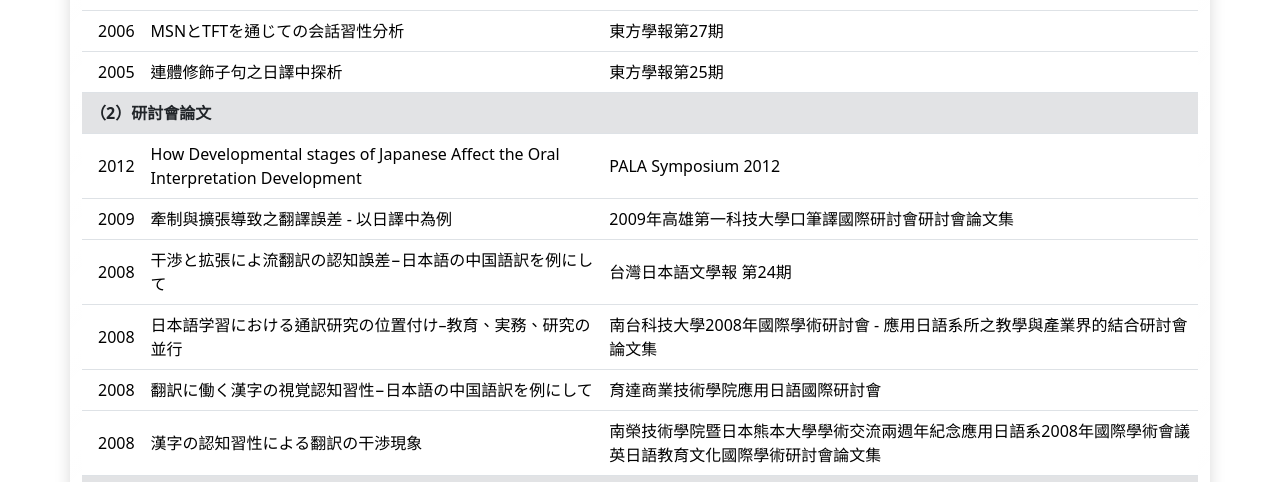
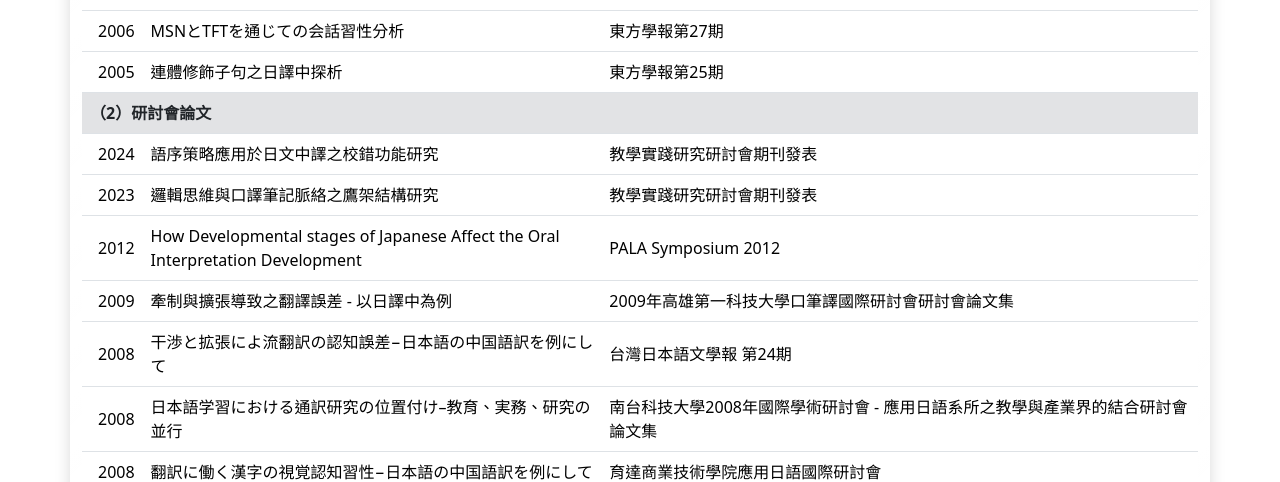
Before and after one commit to nagayasushizumi/nagayasushizumi.github.io, a plain HTML site: page index.html in a window 1280 px wide. Shown: the part 5442-5924 px from the top of the page. Drawn offline with Linux system fonts and the light colour scheme; no server answers.

Commit message:
新增2筆論文發表資訊

```diff
--- a/pages/page_1.html
+++ b/pages/page_1.html
@@ -206,6 +206,8 @@
               <tr><td class="ps-3">2005</td><td>連體修飾子句之日譯中探析</td><td>東方學報第25期</td></tr>
               <!-- 研討會論文------------------------------------------------------------ -->
               <tr><td colspan="3" class="bg-secondary-subtle text-body"><strong>（2）研討會論文</strong></td></tr>
+              <tr><td class="ps-3">2024</td><td>語序策略應用於日文中譯之校錯功能研究</td><td>教學實踐研究研討會期刊發表</td></tr>
+              <tr><td class="ps-3">2023</td><td>邏輯思維與口譯筆記脈絡之鷹架結構研究</td><td>教學實踐研究研討會期刊發表</td></tr>
               <tr><td class="ps-3">2012</td><td>How Developmental stages of Japanese Affect the Oral Interpretation Development</td><td>PALA Symposium 2012</td></tr>
               <tr><td class="ps-3">2009</td><td>牽制與擴張導致之翻譯誤差 - 以日譯中為例</td><td>2009年高雄第一科技大學口筆譯國際研討會研討會論文集</td></tr>
               <tr><td class="ps-3">2008</td><td>干渉と拡張によ流翻訳の認知誤差−日本語の中国語訳を例にして</td><td>台灣日本語文學報 第24期</td></tr>
```
Also changed, not shown: 3 other files. Lines whose indentation alone changed are shown as unchanged.
